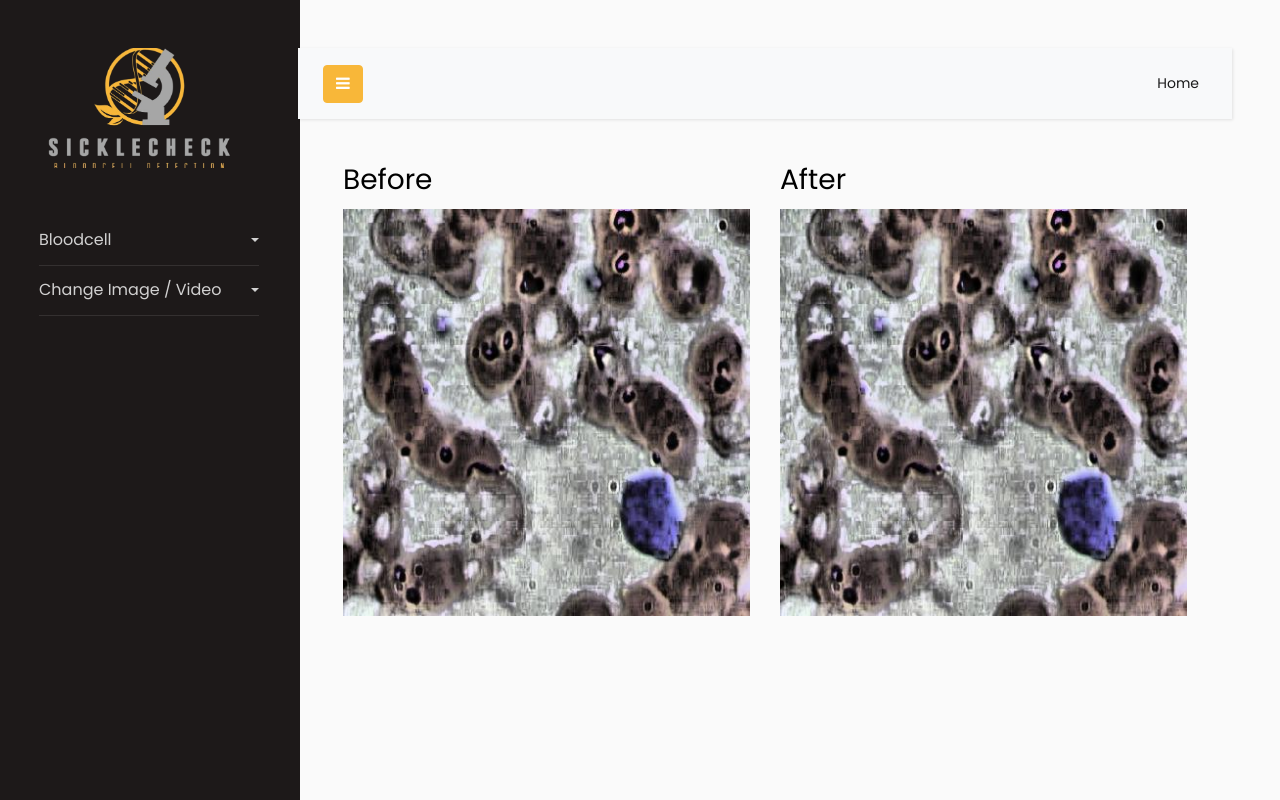
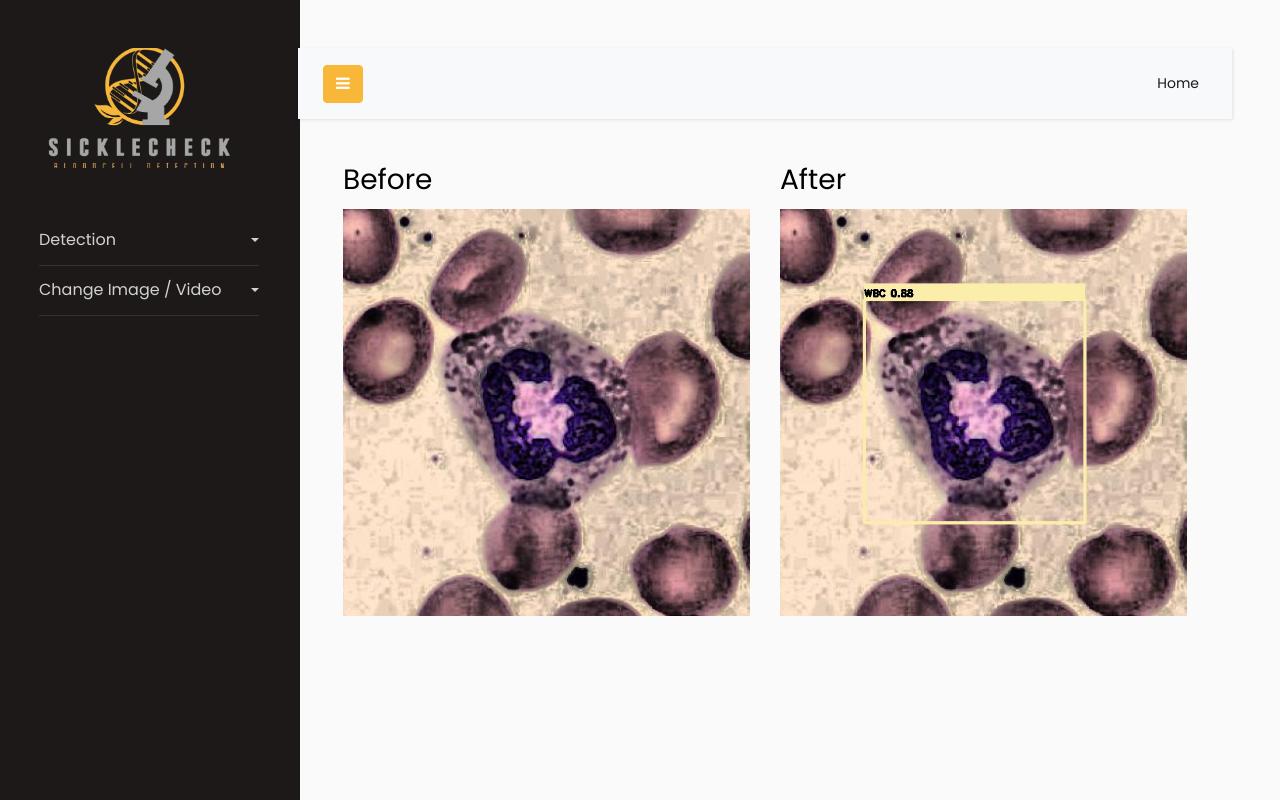
Before and after one commit to RezaAnantaPS/bloodcell_detection_app, a Flask app: template templates/uploaded.html in a window 1280 px wide. Run offline with Flask 3, Linux system fonts and the light colour scheme; the template is opened without the code that fills it, so the values that code supplies are empty; some libraries are stand-ins or nearby versions.

Commit message:
ubwh twmpilan

```diff
--- a/templates/uploaded.html
+++ b/templates/uploaded.html
@@ -5,7 +5,7 @@
 		  		<a href="/" class="img logo mb-5 align-items-center" style="width: 200px; background-image: url(../static/images/logo.png);"></a>
 	        <ul class="list-unstyled components mb-5" style="width: 220px;">
 	          <li>
-	            <a href="#detection" data-toggle="collapse" aria-expanded="false" class="dropdown-toggle">Bloodcell</a>
+	            <a href="#detection" data-toggle="collapse" aria-expanded="false" class="dropdown-toggle">Detection</a>
 	            <ul class="collapse list-unstyled" id="detection">
                 <li>
                     <div class="icon-box p-2 flex-fill bd-highlight">
```
Also changed, not shown: static/img/img_normal.jpg, static/img/img_now.jpg.
